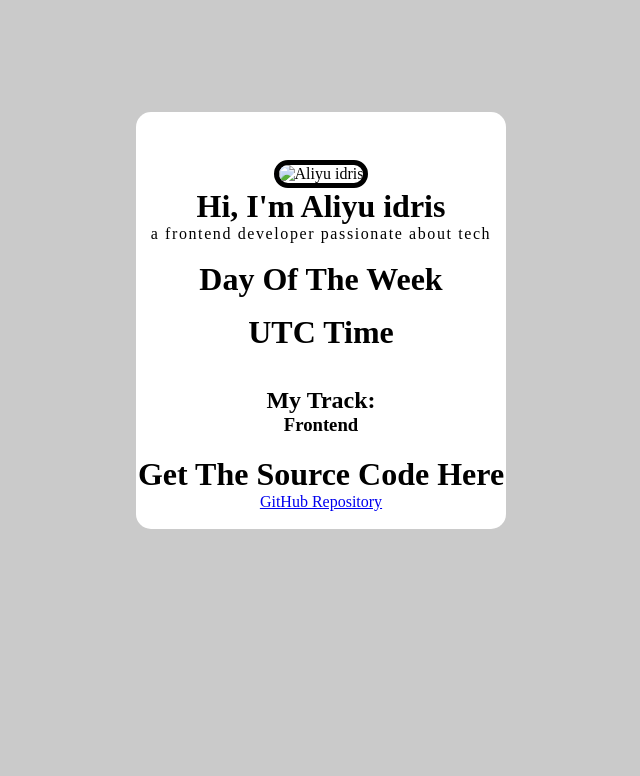
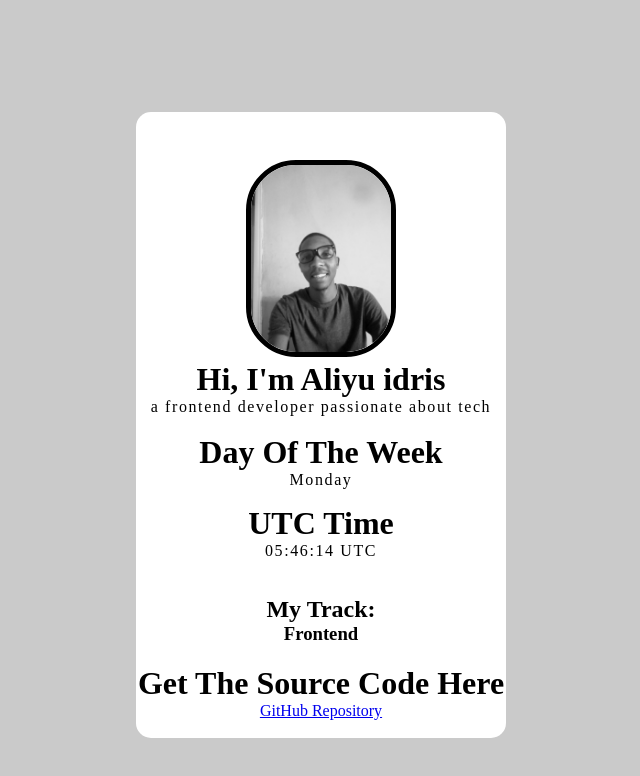
Before and after one commit to AleeyuDev/stage-one, a plain HTML site: page index.html in a window 1280 px wide. Shown: the whole page, without its empty margins (295-935 px from the left). Drawn offline with Linux system fonts and the light colour scheme; files that its build step writes are made by us from their sources.

Commit message:
fix html file

```diff
--- a/index.html
+++ b/index.html
@@ -4,7 +4,7 @@
     <meta charset="UTF-8" />
     <meta name="viewport" content="width=device-width, initial-scale=1.0" />
     <title>Frontend Track</title>
-    <link rel="stylesheet" href="/FRONTEND_TRACK/STAGE_TWO/main.css" />
+    <link rel="stylesheet" href="main.css" />
   </head>
   <body>
     <div class="container">
@@ -14,7 +14,7 @@
 
 
         <img
-          src="/FRONTEND_TRACK/STAGE_TWO/img/IMG_20230902_130823~2.jpg"
+          src="/img/IMG_20230902_130823~2.jpg"
           alt="Aliyu idris "
           id="slackDisplayImage" />
           <h1> <span>Hi</span>, I'm Aliyu idris </h1>
@@ -49,6 +49,6 @@
         </div>
 
     </div>
-    <script src="/FRONTEND_TRACK/STAGE_TWO/index.js"></script>
+    <script src="/index.js"></script>
   </body>
 </html>
--- a/main.css
+++ b/main.css
@@ -20,7 +20,6 @@ body {
   margin-left: 5em;
   margin-right: 5em;
   margin-bottom: 5rem;
-  border-radius: 15px;
   text-align: center;
   background-color: #fff;
   border-radius: 15px;
```
